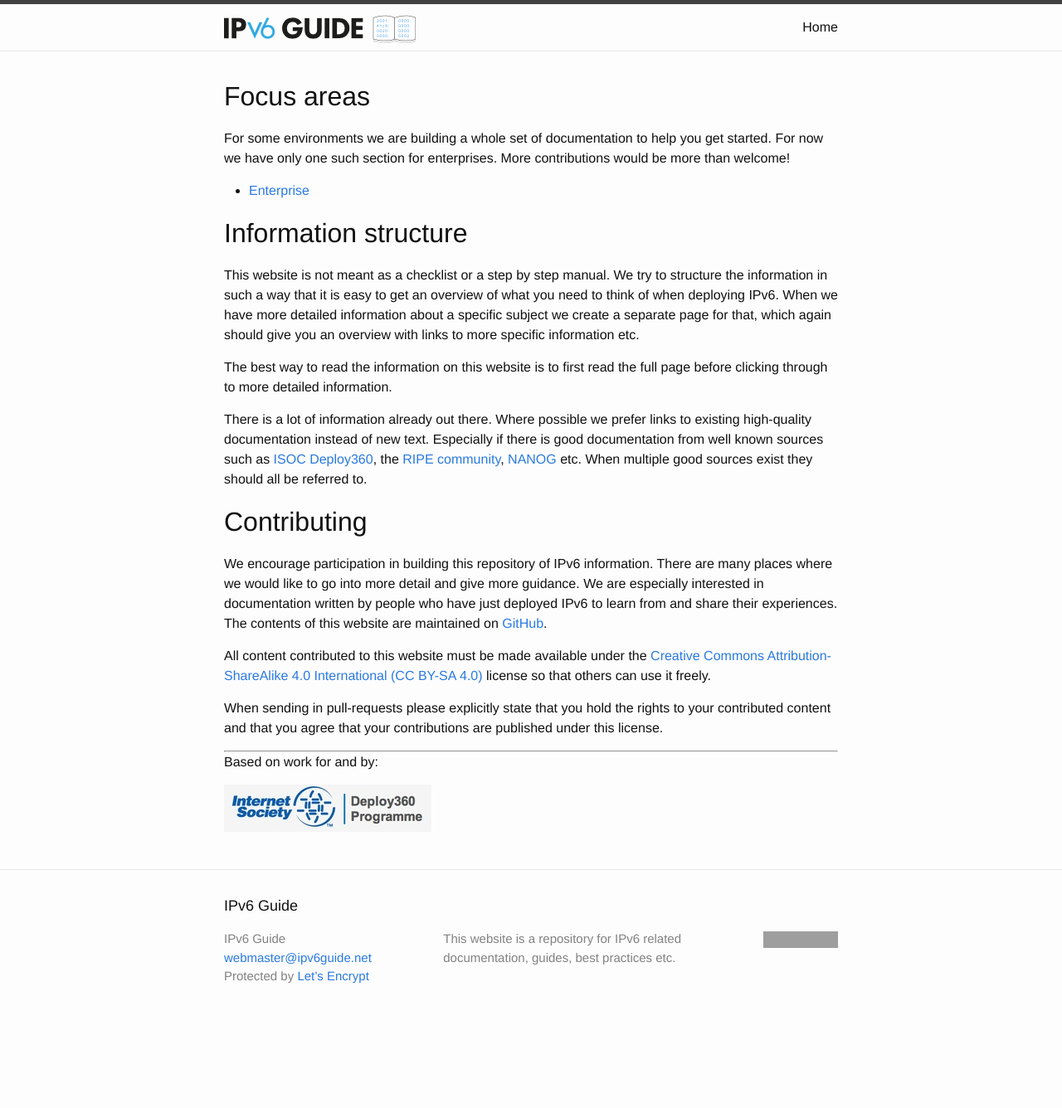
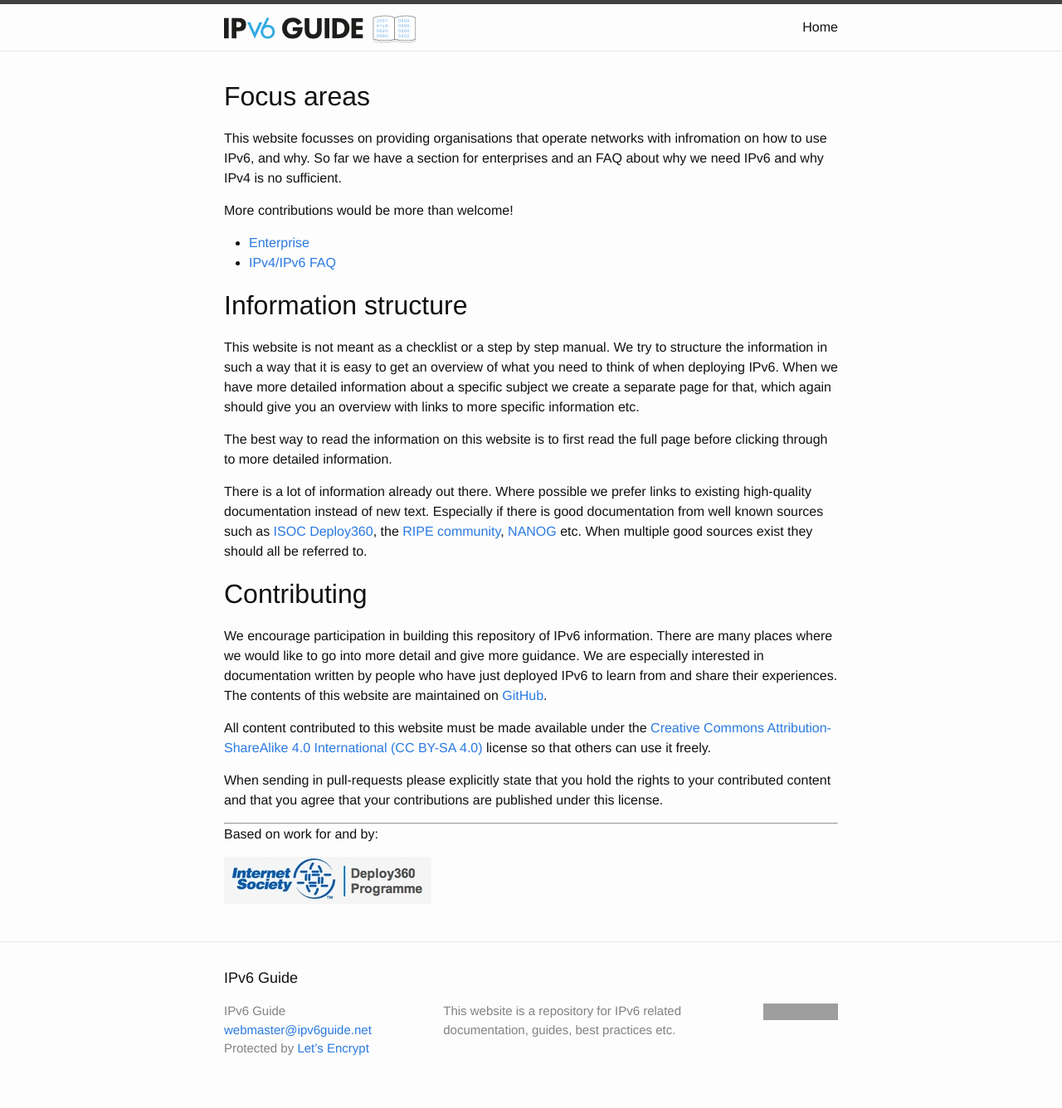
Before and after one commit to ipv6guide/ipv6guide.github.io, a Jekyll site: the page built from index.md, in a window 1280 px wide. Shown: the whole page at 83% size. Built offline with Jekyll 4.4.1, drawn with Linux system fonts in a browser that asks for light colours; before the commit the page ends 1249 px from its top, so only the background shows below that; grey boxes are pictures that could not be loaded.

Commit message:
Update index.md

```diff
--- a/index.md
+++ b/index.md
@@ -6,11 +6,14 @@ layout: default
 Focus areas
 ===========
 
-For some environments we are building a whole set of documentation to help
-you get started.  For now we have only one such section for enterprises.
+This website focusses on providing organisations that operate networks with
+infromation on how to use IPv6, and why. So far we have a section for
+enterprises and an FAQ about why we need IPv6 and why IPv4 is no sufficient.
+
 More contributions would be more than welcome!
 
 - [Enterprise](enterprise)
+- [IPv4/IPv6 FAQ](ipv4_ipv6_faq)
 
 Information structure
 =====================
```
